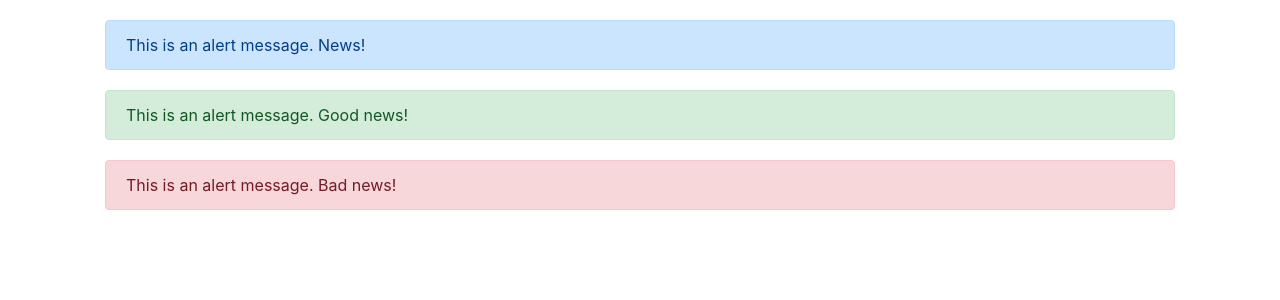
After one commit to parsafarinnia/cs50project1, a Flask app: template templates/hello.html in a window 1280 px wide. The commit adds this page. Shown: the top 300 px of the page. Run offline with Flask 2, Linux system fonts and the light colour scheme; the template is opened without the code that fills it, so the values that code supplies are empty; some libraries are stand-ins or nearby versions.

Commit message:
problem with templates and jinja2

```diff
--- a/app.py
+++ b/app.py
@@ -1,5 +1,5 @@
-from flask import Flask,render_template
+from flask import Flask,render_template ,request
 app = Flask(__name__)
 @app.route("/")
 def index():
-	return render_template("index.html")
+	return render_template("hello.html")
--- /dev/null
+++ b/templates/hello.html
@@ -0,0 +1,25 @@
+<!DOCTYPE html>
+<html>
+    <head>
+        <title>My Web Page!</title>
+        <link rel="stylesheet" href="https://maxcdn.bootstrapcdn.com/bootstrap/4.0.0/css/bootstrap.min.css" integrity="sha384-Gn5384xqQ1aoWXA+058RXPxPg6fy4IWvTNh0E263XmFcJlSAwiGgFAW/dAiS6JXm" crossorigin="anonymous">
+        <style>
+            .alert {
+                margin: 20px;
+            }
+        </style>
+    </head>
+    <body>
+        <div class="container">
+            <div class="alert alert-primary" role="alert">
+                This is an alert message. News!
+            </div>
+            <div class="alert alert-success" role="alert">
+                This is an alert message. Good news!
+            </div>
+            <div class="alert alert-danger" role="alert">
+                This is an alert message. Bad news!
+            </div>
+        </div>
+    </body>
+</html>
--- a/templates/index.html
+++ b/templates/index.html
@@ -1,12 +1,12 @@
 {% extends "layout.html" %}
-{% block title %} Book review {%endblock}
+{% block title %} Book review {% endblock %}
 {% block body %}
-	<div class="container">
+
 		<form>
 			<input type="username" type="text" placeholder="username">
 			<input type="password" name="password" placeholder="password">
 			<button >sign in</button>
 
 		</form>
-	</div>
+
 {% endblock %}
--- a/templates/layout.html
+++ b/templates/layout.html
@@ -5,9 +5,9 @@
 		<link rel="stylesheet" href="https://maxcdn.bootstrapcdn.com/bootstrap/4.0.0-beta.3/css/bootstrap.min.css" integrity="sha384-Zug+QiDoJOrZ5t4lssLdxGhVrurbmBWopoEl+M6BdEfwnCJZtKxi1KgxUyJq13dy" crossorigin="anonymous">
 		</head>
 		<body>
-		 <div class="container">
+
 		 	{% block body %}
 		 	{% end block %}
-		 </div>
+
 	</body>
 </html>
```
